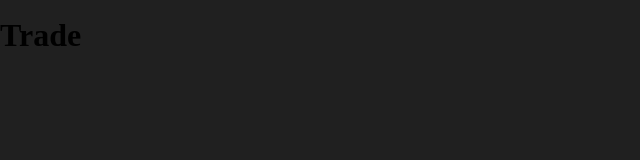
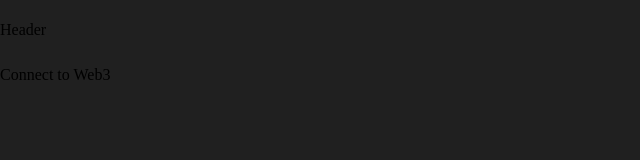
Before and after one commit to Flash-Git/Arca, a React (Create React App) app in the folder client/: page / in a window 1280 px wide. Shown: the top 160 px of the page, without its empty margins (0-640 px from the left). Built offline with nearby package versions, Linux system fonts and the light colour scheme.

Commit message:
Set up components

```diff
--- a/client/src/App.js
+++ b/client/src/App.js
@@ -1,6 +1,8 @@
 import React, { Component } from "react";
 
-import Main from "./components/main/Landing";
+import Header from "./components/Header";
+import Web3Status from "./components/Web3Status";
+import TradeWindow from "./components/TradeWindow";
 
 import "./App.css";
 
@@ -8,7 +10,9 @@ class App extends Component {
   render(){
     return(
       <div className="App">
-        <Main />
+        <Header />
+        <Web3Status />
+        <TradeWindow />
       </div>
     );
   }
--- /dev/null
+++ b/client/src/components/Header.js
@@ -0,0 +1,15 @@
+import React, { Component } from "react";
+
+class Header extends Component {
+  render(){
+    return(
+      <div id="section-header" className="section">
+        <div className="content">
+          <p>Header</p>
+        </div>
+      </div>
+    );
+  }
+}
+
+export default Header;
--- /dev/null
+++ b/client/src/components/TradeWindow.js
@@ -0,0 +1,12 @@
+import React, { Component } from "react";
+
+class TradeWindow extends Component {
+  render(){
+    return(
+      <div id="section-tradeWindow" className="section">
+      </div>
+    );
+  }
+}
+
+export default TradeWindow;
--- /dev/null
+++ b/client/src/components/Web3Status.js
@@ -0,0 +1,15 @@
+import React, { Component } from "react";
+
+class Web3Status extends Component {
+  render(){
+    return(
+      <div id="section-web3Status" className="section">
+        <div className="content">
+          <p>Connect to Web3</p>
+        </div>
+      </div>
+    );
+  }
+}
+
+export default Web3Status;
--- a/client/src/components/main/Landing.js
+++ /dev/null
@@ -1,19 +0,0 @@
-import React, { Component } from "react";
-
-class Landing extends Component {
-  render(){
-    return(
-      <div id="section-landing">
-        <div className="section" id="section0">
-          <div className="section-imgtext">
-            <h1>Trade</h1>
-          </div>
-          <div className="section-landingtext">
-          </div>
-        </div>
-      </div>
-    );
-  }
-}
-
-export default Landing;
```
Also changed, not shown: client/src/components/Box.js (added, +12 -0 lines), client/src/components/Method.js (added, +12 -0 lines).
